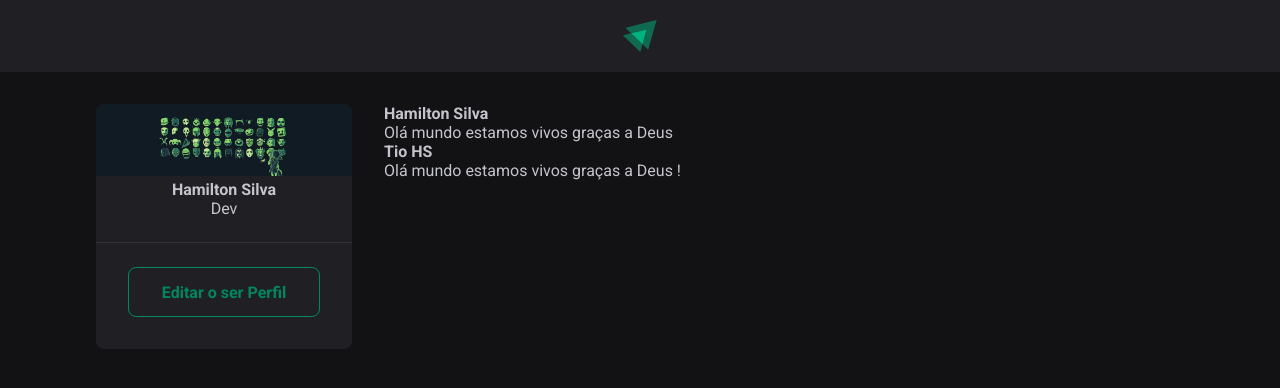
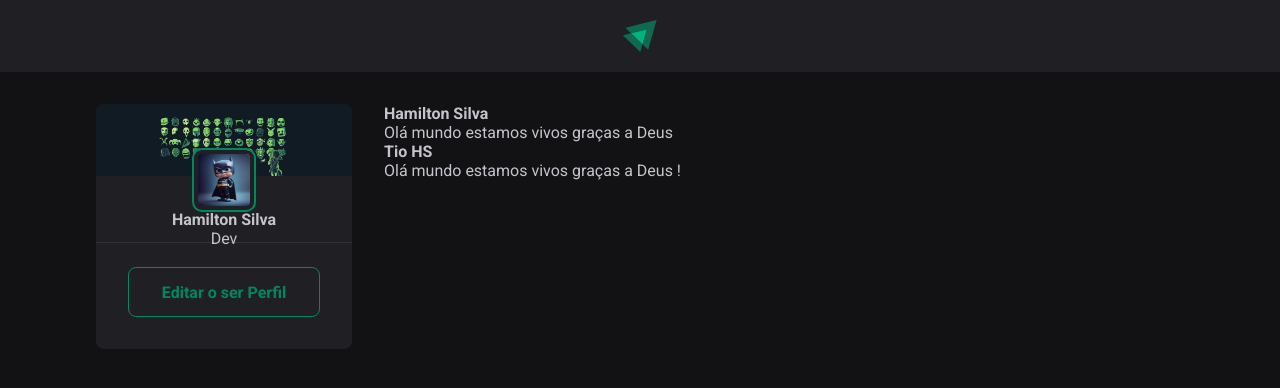
Before and after one commit to tiohs/GoBarber, a React (Vite) app in the folder Nivel 4/01-fundamentos-react/: page / in a window 1280 px wide. Shown: the top 388 px of the page. Built offline with nearby package versions, Linux system fonts and the light colour scheme.

Commit message:
position avatar

```diff
--- a/Nivel 4/01-fundamentos-react/src/components/Sidebar.jsx
+++ b/Nivel 4/01-fundamentos-react/src/components/Sidebar.jsx
@@ -1,11 +1,13 @@
 import styles from "./Sidebar.module.css";
 import img from "../assets/bg.jpg";
+import imgAvatar from "../assets/dc.jpeg";
 
 export function Sidebar() {
   return (
     <div className={styles.sidebar}>
       <img className={styles.cover} src={img} />
       <div className={styles.profile}>
+        <img src={imgAvatar} className={styles.avatar} />
         <strong>Hamilton Silva</strong>
         <span>Dev</span>
       </div>
--- a/Nivel 4/01-fundamentos-react/src/components/Sidebar.module.css
+++ b/Nivel 4/01-fundamentos-react/src/components/Sidebar.module.css
@@ -14,6 +14,15 @@
   display: flex;
   flex-direction: column;
   align-items: center;
+  margin: calc(-1.5rem - 6px);
+}
+
+.avatar {
+  width: calc(3rem + 12px);
+  height: calc(3rem + 12px);
+  border-radius: 8px;
+  border: 4px solid var(--gray-800);
+  outline: 2px solid var(--green-500);
 }
 
 .sidebar footer {
```
